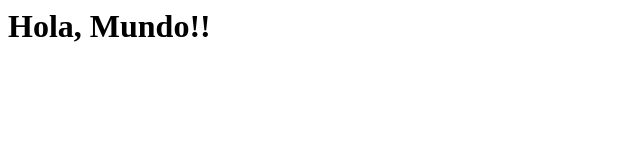
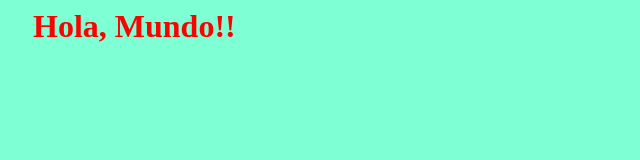
Before and after one commit to rafaelultra/Repositorio_pages, a plain HTML site: page index.html in a window 1280 px wide. Shown: the whole page, without its empty margins (0-640 px from the left). Drawn offline with Linux system fonts and the light colour scheme.

Commit message:
se añade estilo a mi pagina

```diff
--- a/index.html
+++ b/index.html
@@ -3,6 +3,7 @@
     <meta charset="UTF-8">
     <meta name="viewport" content="width=device-width, initial-scale=1.0">
     <title>Document</title>
+    <link rel="stylesheet" href="./mystyles.css">
 </head>
 <body>
     <h1>Hola, Mundo!!</h1>
--- /dev/null
+++ b/mystyles.css
@@ -0,0 +1,7 @@
+body{
+    background-color:aquamarine
+}
+h1{
+    color: red;
+    margin-left: 25px;
+}
```
